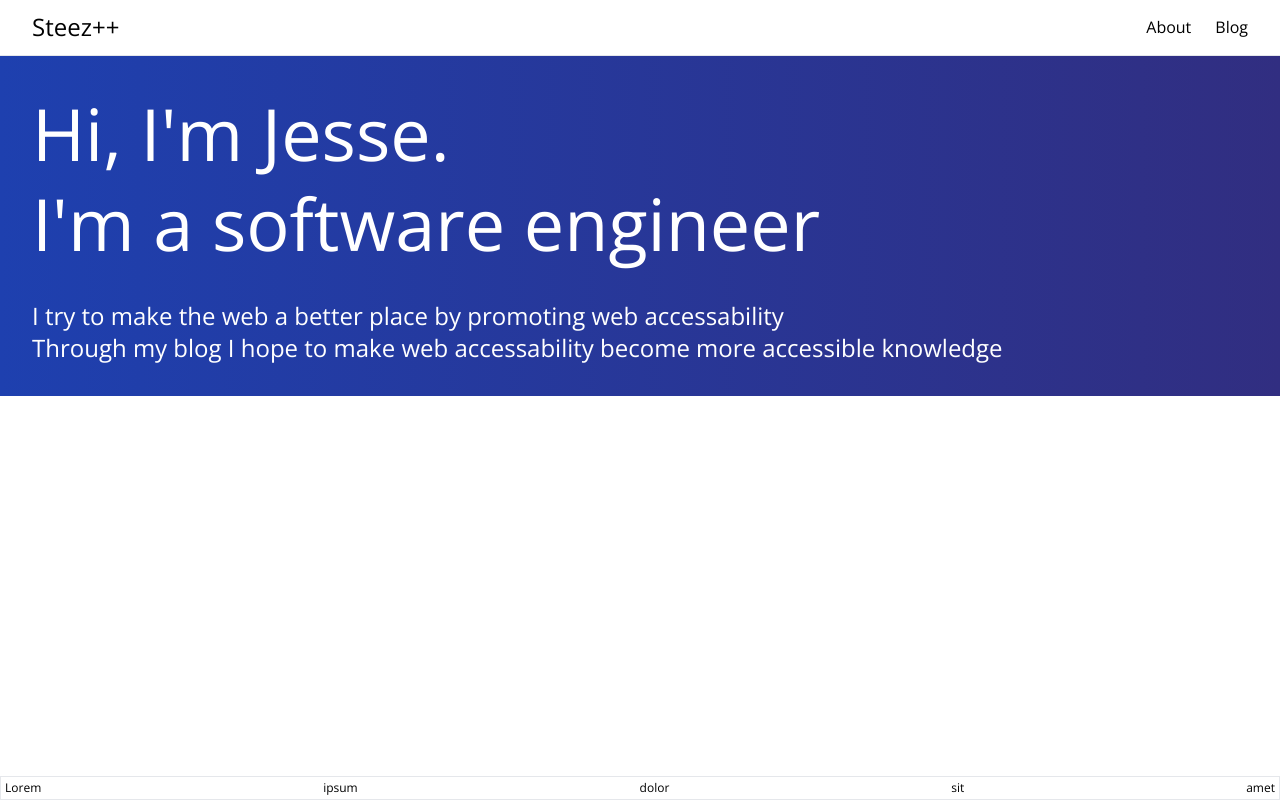
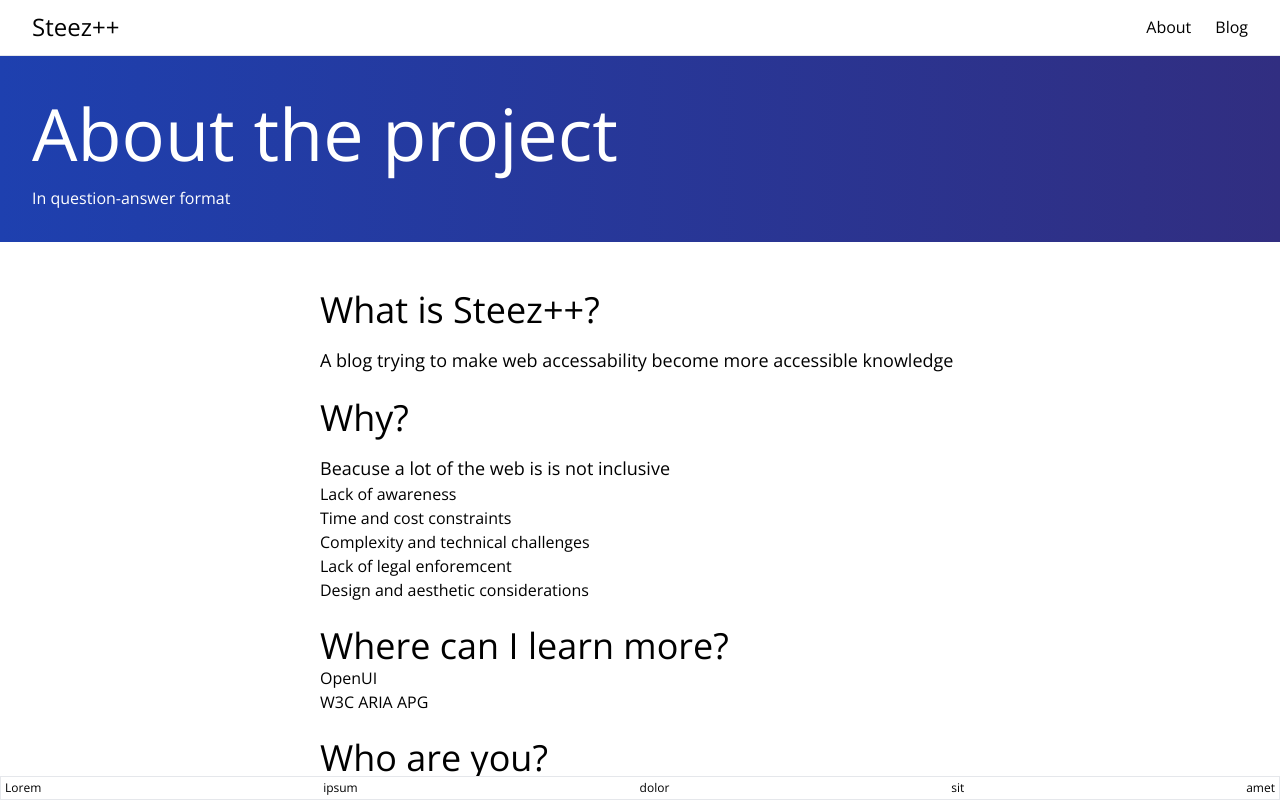
Before and after one commit to steezplusplus/Accessible-Web-Components, a Next.js app: page /about in a window 1280 px wide. Built offline with nearby package versions, Linux system fonts and the light colour scheme.

Commit message:
feat: flesh out content of about page

```diff
--- a/app/about/page.tsx
+++ b/app/about/page.tsx
@@ -2,24 +2,43 @@ export default function About() {
   return (
     <div>
       <header className="bg-gradient-to-r from-blue-800 to-indigo-900">
-        <ul className="flex flex-col gap-y-8 p-8">
-          <li>
-            <h1 className="text-7xl leading-tight text-white">
-              Hi, I&apos;m Jesse.
-              <br />
-              I&apos;m a software engineer
-            </h1>
-          </li>
-          <li>
-            <h2 className="text-2xl text-white">
-              I try to make the web a better place by promoting web accessability
-              <br />
-              Through my blog I hope to make web accessability become more accessible knowledge
-            </h2>
-            <h2 className="text-2xl text-white"></h2>
-          </li>
+        <div className="flex flex-col gap-y-2 p-8">
+          <h1 className="text-7xl leading-tight text-white">
+            About the project
+          </h1>
+          <p className="text-white">In question-answer format</p>
+        </div>
+      </header>
+
+      <section className="mx-auto mt-6 max-w-2xl px-4 pt-6">
+        <h2 className="text-4xl">What is Steez++?</h2>
+        <p className="mt-4 text-lg">A blog trying to make web accessability become more accessible knowledge</p>
+        <h2 className="mt-6 text-4xl">Why?</h2>
+        <p className="mt-4 text-lg">Beacuse a lot of the web is is not inclusive</p>
+        <ol>
+          <li>Lack of awareness</li>
+          <li>Time and cost constraints</li>
+          <li>Complexity and technical challenges</li>
+          <li>Lack of legal enforemcent</li>
+          <li>Design and aesthetic considerations</li>
+        </ol>
+        <h2 className="mt-6 text-4xl">Where can I learn more?</h2>
+        <ul>
+          <li>OpenUI</li>
+          <li>W3C ARIA APG</li>
         </ul>
-      </header>
-    </div>
+        <h2 className="mt-6 text-4xl">Who are you?</h2>
+        <p className="mt-4 text-lg">
+          I&apos;m Jesse
+          <br />
+          Follow me on my public platforms:
+        </p>
+        <ul>
+          <li>Github</li>
+          <li>LinkedIn</li>
+          <li>Twitter</li>
+        </ul>
+      </section >
+    </div >
   );
 }
```
